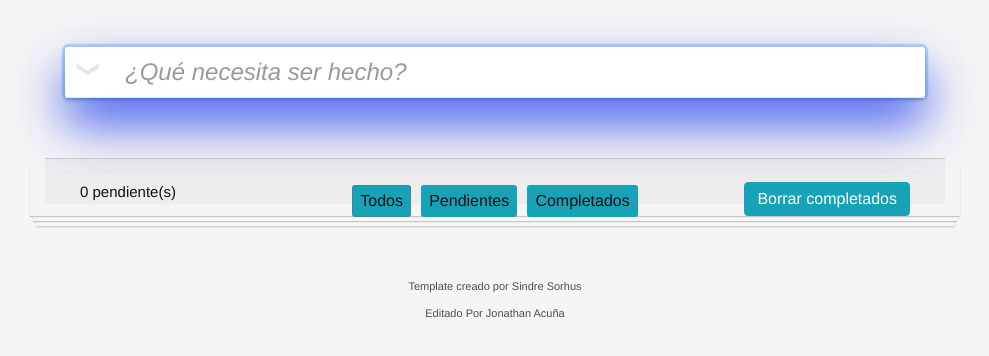
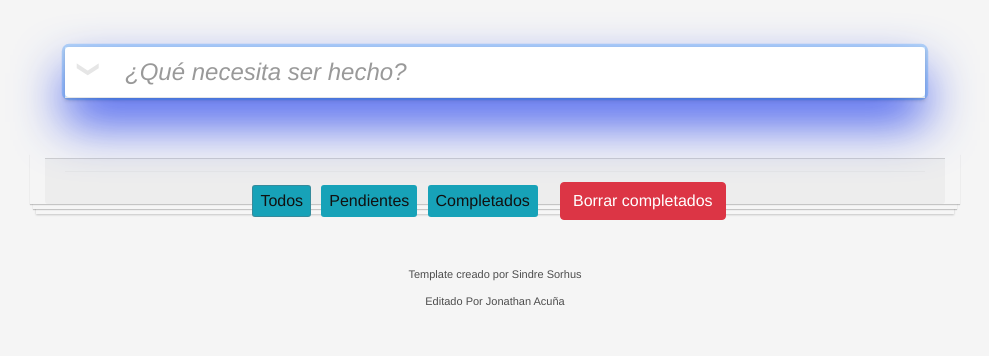
Before and after one commit to Jacua/TaskJs, a website built with webpack: page src/index.html in a window 1280 px wide. Shown: the part 92-448 px from the top of the page, without its empty margins (145-1134 px from the left). Built offline with nearby package versions, Linux system fonts and the light colour scheme.

Commit message:
mejora de interfaz para movil

```diff
--- a/src/index.html
+++ b/src/index.html
@@ -49,26 +49,24 @@
 					</div>
 					<div class="card-footer">
 						<footer class="footer">
-							<!-- This should be `0 items left` by default -->
-							<span class="todo-count"><strong>0</strong> pendiente(s)</span>
-							<!-- Remove this if you don't implement routing -->
+							<div class="row">
 								<ul class="filters">
 									<li>
 										<a class="selected filtro btn btn-info" href="#/">Todos</a>
 									</li>
-								<li>
+									<li >
 										<a class="filtro btn btn-info" href="#/active">Pendientes</a>
 									</li>
-								<li>
+									<li >
 										<a class="filtro btn btn-info" href="#/completed">Completados</a>
 									</li>
+									<li class="col-md-6">
+										<button class="clear-completed btn btn-danger">Borrar completados</button>
+									</li>
 								</ul>
-							<!-- Hidden if no completed items are left ↓ -->
-							<button class="clear-completed btn btn-info">Borrar completados</button>
+							</div>
 						</footer>
 					</div>
-
-
 			</div>
 		</div>
 
--- a/src/styles.css
+++ b/src/styles.css
@@ -319,9 +319,9 @@ body {
 	border-color: rgba(175, 47, 47, 0.2);
 }
 
-.clear-completed,
+/* .clear-completed,
 html .clear-completed:active {
-	float: right;
+
 	position: relative;
 	line-height: 20px;
 	text-decoration: none;
@@ -330,7 +330,7 @@ html .clear-completed:active {
 
 .clear-completed:hover {
 	text-decoration: underline;
-}
+} */
 
 .info {
 	margin: 65px auto 0;
```
Lines whose indentation alone changed are shown as unchanged.
